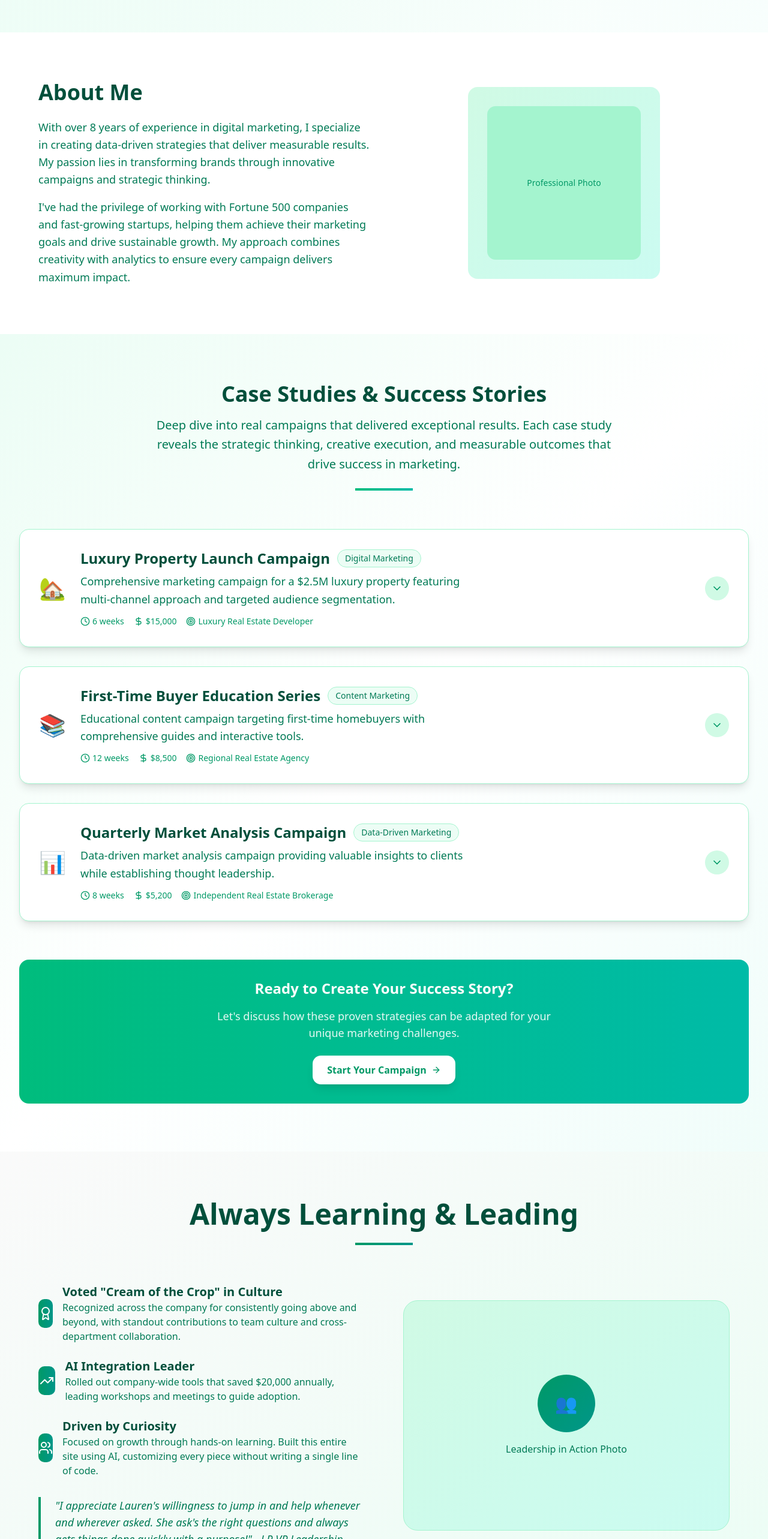
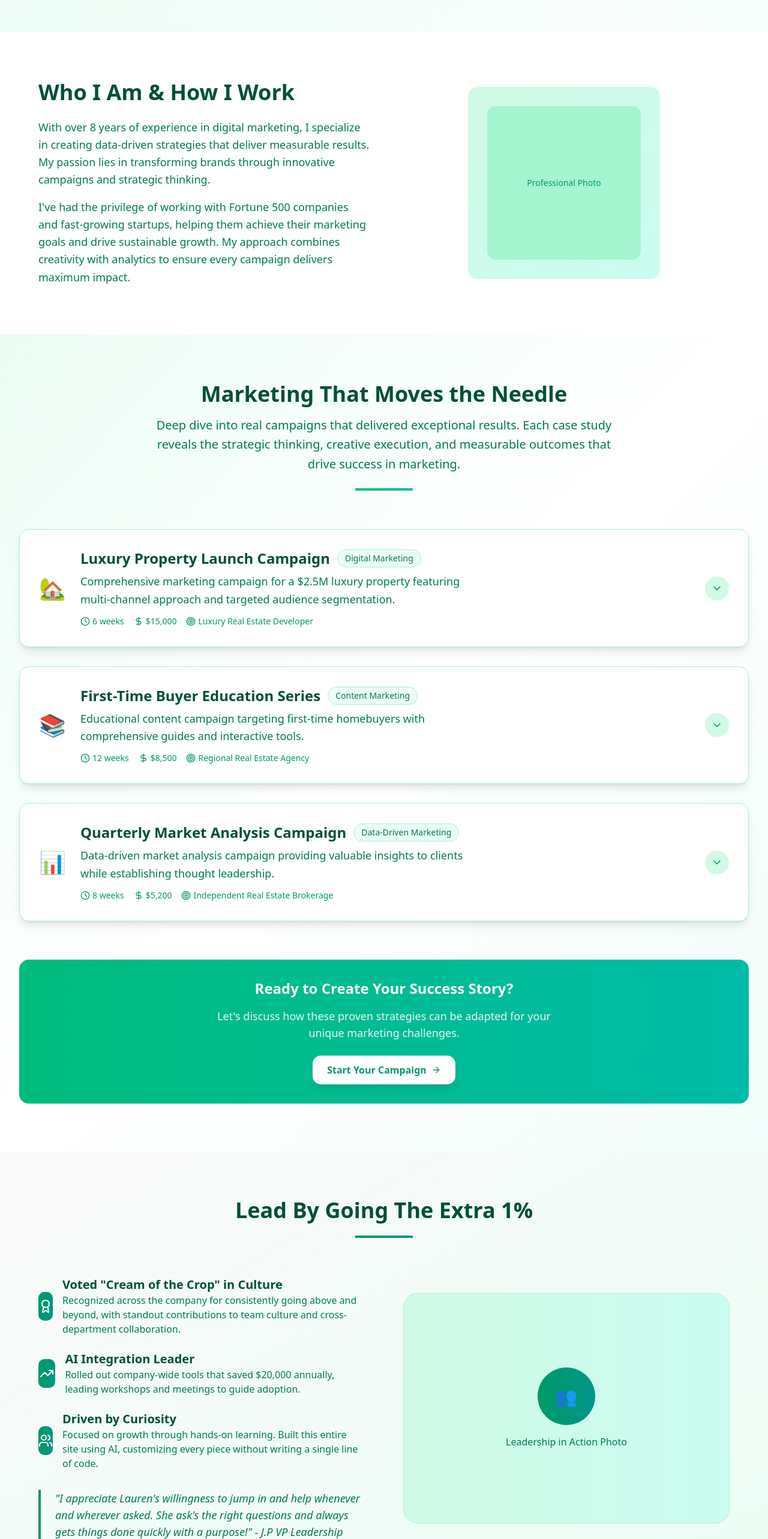
Before and after one commit to connorholly11/lauren-site, a React (Vite) app: page / in a window 1280 px wide. Shown: the part 1720-4286 px from the top of the page at 60% size. Built offline with nearby package versions, Linux system fonts and the light colour scheme; a web font is replaced by a local one.

Commit message:
RevisionId:  295277211467010048

```diff
--- a/src/components/generated/LeadershipSection.tsx
+++ b/src/components/generated/LeadershipSection.tsx
@@ -17,7 +17,9 @@ const LeadershipSection: React.FC = () => {
       }} viewport={{
         once: true
       }} className="text-center mb-16" data-magicpath-id="2" data-magicpath-path="LeadershipSection.tsx">
-          <h2 className="text-4xl sm:text-5xl font-bold text-emerald-900 mb-6" data-magicpath-id="3" data-magicpath-path="LeadershipSection.tsx">Always Learning & Leading</h2>
+          <h2 className="text-4xl sm:text-5xl font-bold text-emerald-900 mb-6" data-magicpath-id="3" data-magicpath-path="LeadershipSection.tsx" style={{
+          fontSize: "2.25rem"
+        }}>Lead By Going The Extra 1%</h2>
           <div className="w-24 h-1 bg-gradient-to-r from-emerald-600 to-teal-600 mx-auto" data-magicpath-id="4" data-magicpath-path="LeadershipSection.tsx"></div>
         </motion.div>
 
@@ -79,9 +81,13 @@ const LeadershipSection: React.FC = () => {
         }} viewport={{
           once: true
         }} data-magicpath-id="27" data-magicpath-path="LeadershipSection.tsx">
-            <div className="w-full h-96 bg-gradient-to-br from-emerald-100 to-teal-100 rounded-3xl flex items-center justify-center border border-emerald-200" data-magicpath-id="28" data-magicpath-path="LeadershipSection.tsx">
+            <div className="w-full h-96 bg-gradient-to-br from-emerald-100 to-teal-100 rounded-3xl flex items-center justify-center border border-emerald-200" data-magicpath-id="28" data-magicpath-path="LeadershipSection.tsx" style={{
+            background: "linear-gradient(90deg, oklch(0.95 0.052 163.051) 0%, oklch(0.953 0.051 180.801) 100%)"
+          }}>
               <div className="text-center space-y-4" data-magicpath-id="29" data-magicpath-path="LeadershipSection.tsx">
-                <div className="w-24 h-24 bg-gradient-to-br from-emerald-600 to-teal-600 rounded-full mx-auto flex items-center justify-center" data-magicpath-id="30" data-magicpath-path="LeadershipSection.tsx">
+                <div className="w-24 h-24 bg-gradient-to-br from-emerald-600 to-teal-600 rounded-full mx-auto flex items-center justify-center" data-magicpath-id="30" data-magicpath-path="LeadershipSection.tsx" style={{
+                background: "linear-gradient(90deg, oklch(0.596 0.145 163.225) 0%, oklch(0.6 0.118 184.704) 100%)"
+              }}>
                   <span className="text-3xl text-white" data-magicpath-id="31" data-magicpath-path="LeadershipSection.tsx">👥</span>
                 </div>
                 <p className="text-emerald-700 font-medium" data-magicpath-id="32" data-magicpath-path="LeadershipSection.tsx">Leadership in Action Photo</p>
--- a/src/components/generated/PersonalBrandLandingPage.tsx
+++ b/src/components/generated/PersonalBrandLandingPage.tsx
@@ -383,9 +383,7 @@ const PersonalBrandLandingPage: React.FC = () => {
             once: true
           }} className="grid lg:grid-cols-2 gap-12 items-center" data-magicpath-id="73" data-magicpath-path="PersonalBrandLandingPage.tsx">
               <div data-magicpath-id="74" data-magicpath-path="PersonalBrandLandingPage.tsx">
-                <h2 className="text-3xl sm:text-4xl font-bold text-emerald-900 mb-6" data-magicpath-id="75" data-magicpath-path="PersonalBrandLandingPage.tsx">
-                  About Me
-                </h2>
+                <h2 className="text-3xl sm:text-4xl font-bold text-emerald-900 mb-6" data-magicpath-id="75" data-magicpath-path="PersonalBrandLandingPage.tsx">Who I Am & How I Work</h2>
                 <div className="space-y-4 text-lg text-emerald-700 leading-relaxed" data-magicpath-id="76" data-magicpath-path="PersonalBrandLandingPage.tsx">
                   <p data-magicpath-id="77" data-magicpath-path="PersonalBrandLandingPage.tsx">
                     With over 8 years of experience in digital marketing, I specialize in creating
@@ -431,9 +429,7 @@ const PersonalBrandLandingPage: React.FC = () => {
           }} viewport={{
             once: true
           }} className="text-center mb-16" data-magicpath-id="88" data-magicpath-path="PersonalBrandLandingPage.tsx">
-              <h2 className="text-3xl sm:text-4xl font-bold text-emerald-900 mb-4" data-magicpath-id="89" data-magicpath-path="PersonalBrandLandingPage.tsx">
-                Technical Proficiency
-              </h2>
+              <h2 className="text-3xl sm:text-4xl font-bold text-emerald-900 mb-4" data-magicpath-id="89" data-magicpath-path="PersonalBrandLandingPage.tsx">What's in My Toolbox</h2>
               <p className="text-xl text-emerald-700 max-w-2xl mx-auto" data-magicpath-id="90" data-magicpath-path="PersonalBrandLandingPage.tsx">
                 A comprehensive overview of the tools and technologies I use to deliver exceptional results
               </p>
@@ -550,12 +546,8 @@ const PersonalBrandLandingPage: React.FC = () => {
         <section id="contact" className="py-20 px-4 sm:px-6 lg:px-8 bg-white" data-magicpath-id="126" data-magicpath-path="PersonalBrandLandingPage.tsx">
           <div className="max-w-2xl mx-auto" data-magicpath-id="127" data-magicpath-path="PersonalBrandLandingPage.tsx">
             <div className="text-center mb-12" data-magicpath-id="128" data-magicpath-path="PersonalBrandLandingPage.tsx">
-              <h2 className="text-3xl font-bold text-emerald-900 mb-4" data-magicpath-id="129" data-magicpath-path="PersonalBrandLandingPage.tsx">
-                Get in Touch
-              </h2>
-              <p className="text-lg text-emerald-700 leading-relaxed" data-magicpath-id="130" data-magicpath-path="PersonalBrandLandingPage.tsx">
-                Ready to discuss your project? Send me a message and I'll get back to you promptly.
-              </p>
+              <h2 className="text-3xl font-bold text-emerald-900 mb-4" data-magicpath-id="129" data-magicpath-path="PersonalBrandLandingPage.tsx">Let's Connect</h2>
+              <p className="text-lg text-emerald-700 leading-relaxed" data-magicpath-id="130" data-magicpath-path="PersonalBrandLandingPage.tsx">If something here sparked your interest, let’s talk. I’d love to hear your goals and share how I can support them.</p>
             </div>
 
             <div className="bg-white border border-emerald-200 rounded-lg p-8" data-magicpath-id="131" data-magicpath-path="PersonalBrandLandingPage.tsx">
--- a/src/components/generated/ProjectsCaseStudiesSection.tsx
+++ b/src/components/generated/ProjectsCaseStudiesSection.tsx
@@ -366,9 +366,7 @@ const ProjectsCaseStudiesSection: React.FC = () => {
       }} viewport={{
         once: true
       }} className="text-center mb-16" data-magicpath-id="2" data-magicpath-path="ProjectsCaseStudiesSection.tsx">
-          <h2 className="text-3xl sm:text-4xl font-bold text-emerald-900 mb-4" data-magicpath-id="3" data-magicpath-path="ProjectsCaseStudiesSection.tsx">
-            Case Studies & Success Stories
-          </h2>
+          <h2 className="text-3xl sm:text-4xl font-bold text-emerald-900 mb-4" data-magicpath-id="3" data-magicpath-path="ProjectsCaseStudiesSection.tsx">Marketing That Moves the Needle</h2>
           <p className="text-xl text-emerald-700 max-w-3xl mx-auto leading-relaxed mb-6" data-magicpath-id="4" data-magicpath-path="ProjectsCaseStudiesSection.tsx">
             Deep dive into real campaigns that delivered exceptional results.
             Each case study reveals the strategic thinking, creative execution, and measurable outcomes
```
